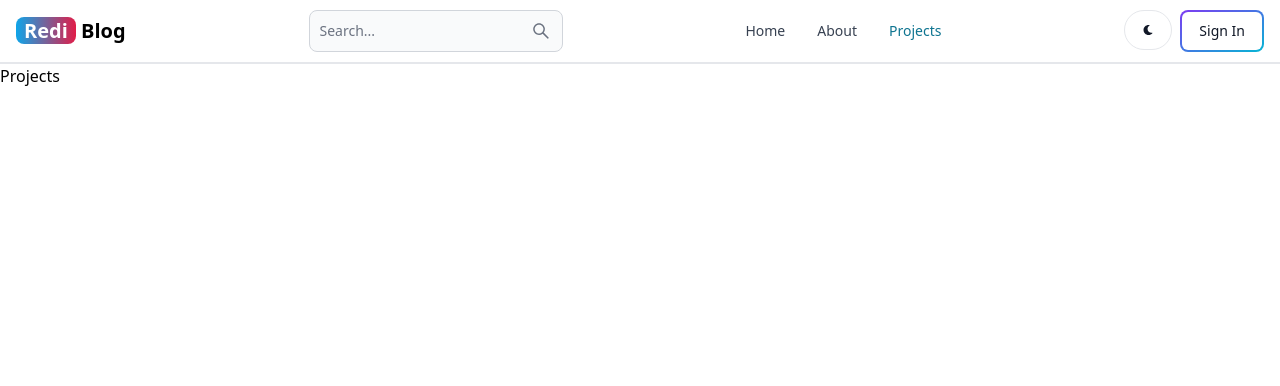
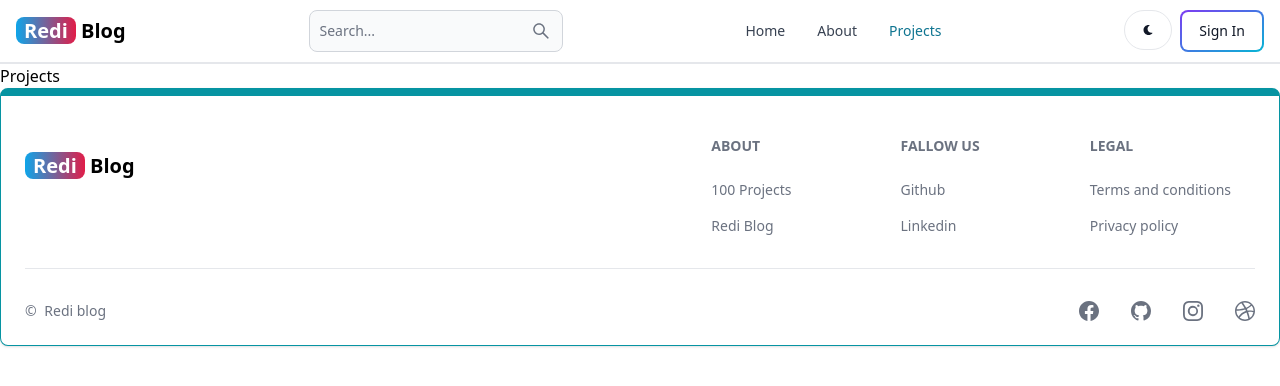
Before and after one commit to zackariae/Redi_JS_2024, a React (Vite) app in the folder client/: page /projects in a window 1280 px wide. Shown: the top 386 px of the page. Built offline with nearby package versions, Linux system fonts and the light colour scheme.

Commit message:
create and add footer comp

```diff
--- a/client/src/App.jsx
+++ b/client/src/App.jsx
@@ -1,5 +1,6 @@
 import { useState } from "react";
 import { BrowserRouter, Routes, Route } from "react-router-dom";
+import Footer from "./components/Footer";
 import Header from "./components/Header";
 import About from "./pages/About";
 import Dashboard from "./pages/Dashboard";
@@ -20,6 +21,7 @@
         <Route path="/sign-up" element={<SignUp />} />
         <Route path="/projects" element={<Projects />} />
       </Routes>
+      <Footer />
     </BrowserRouter>
   );
 }
--- /dev/null
+++ b/client/src/components/Footer.jsx
@@ -0,0 +1,94 @@
+import { Footer } from "flowbite-react";
+
+import React from "react";
+import { Link } from "react-router-dom";
+import {
+  BsFacebook,
+  BsInstagram,
+  BsTwitter,
+  BsGithub,
+  BsDribbble,
+} from "react-icons/bs";
+
+export default function FooterComp() {
+  return (
+    <Footer container className="border border-t-8 border-teal-500">
+      <div className="w-full max-w-7xl mx-auto">
+        <div className=" grid w-full justify-between sm:flex md:grid-cols-1 ">
+          <div className="mt-8">
+            <Link
+              to="/"
+              className=" self-center whitespace-nowrap text-lg sm:text-xl font-semibold dark:text-white"
+            >
+              <span className="px-2 bg-gradient-to-r from-sky-500 to-rose-600 rounded-lg text-white">
+                Redi
+              </span>{" "}
+              Blog
+            </Link>
+          </div>
+          <div className="grid grid-cols-2 gap-8 mt-4 sm:grid-cols-3 sm:gap-6 ">
+            <div>
+              <Footer.Title title="About" />
+              <Footer.LinkGroup col>
+                <Footer.Link href="" target="_blank" rel="noopener noreferrer">
+                  100 Projects
+                </Footer.Link>
+                <Footer.Link
+                  href="/about"
+                  target="_blank"
+                  rel="noopener noreferrer"
+                >
+                  Redi Blog
+                </Footer.Link>
+              </Footer.LinkGroup>
+            </div>
+            <div>
+              <Footer.Title title="Fallow us" />
+              <Footer.LinkGroup col>
+                <Footer.Link href="" target="_blank" rel="noopener noreferrer">
+                  Github
+                </Footer.Link>
+                <Footer.Link
+                  href="/about"
+                  target="_blank"
+                  rel="noopener noreferrer"
+                >
+                  Linkedin
+                </Footer.Link>
+              </Footer.LinkGroup>
+            </div>
+            <div>
+              <Footer.Title title="Legal" />
+              <Footer.LinkGroup col>
+                <Footer.Link href="" target="_blank" rel="noopener noreferrer">
+                  Terms and conditions
+                </Footer.Link>
+                <Footer.Link
+                  href="/about"
+                  target="_blank"
+                  rel="noopener noreferrer"
+                >
+                  Privacy policy
+                </Footer.Link>
+              </Footer.LinkGroup>
+            </div>
+          </div>
+        </div>
+        <Footer.Divider />
+        <div className="w-full sm:flex sm:items-center sm:justify-between">
+          <Footer.Copyright
+            href="#"
+            by="Redi blog"
+            year={new Date().getFullYear}
+          />
+          <div className="flex gap-8 sm:mt-0 mt-4 sm:justify-center">
+            <Footer.Icon href="#" icon={BsFacebook} />
+            <Footer.Icon href="#" icon={BsGithub} />
+            <Footer.Icon href="#" icon={BsInstagram} />
+            <Footer.Icon href="#" icon={BsDribbble} />
+          </div>
+        </div>
+      </div>
+    </Footer>
+  );
+}
```
